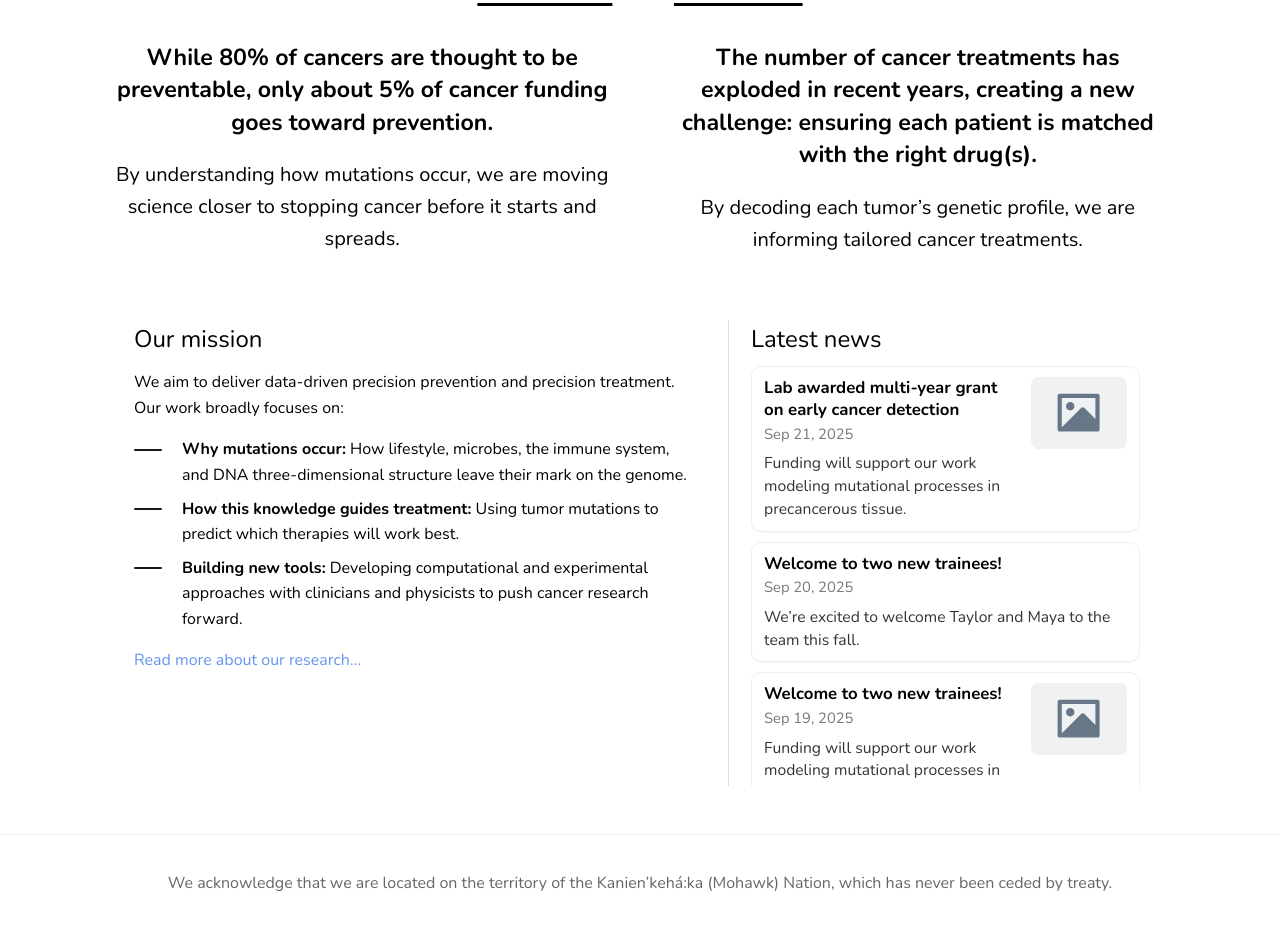
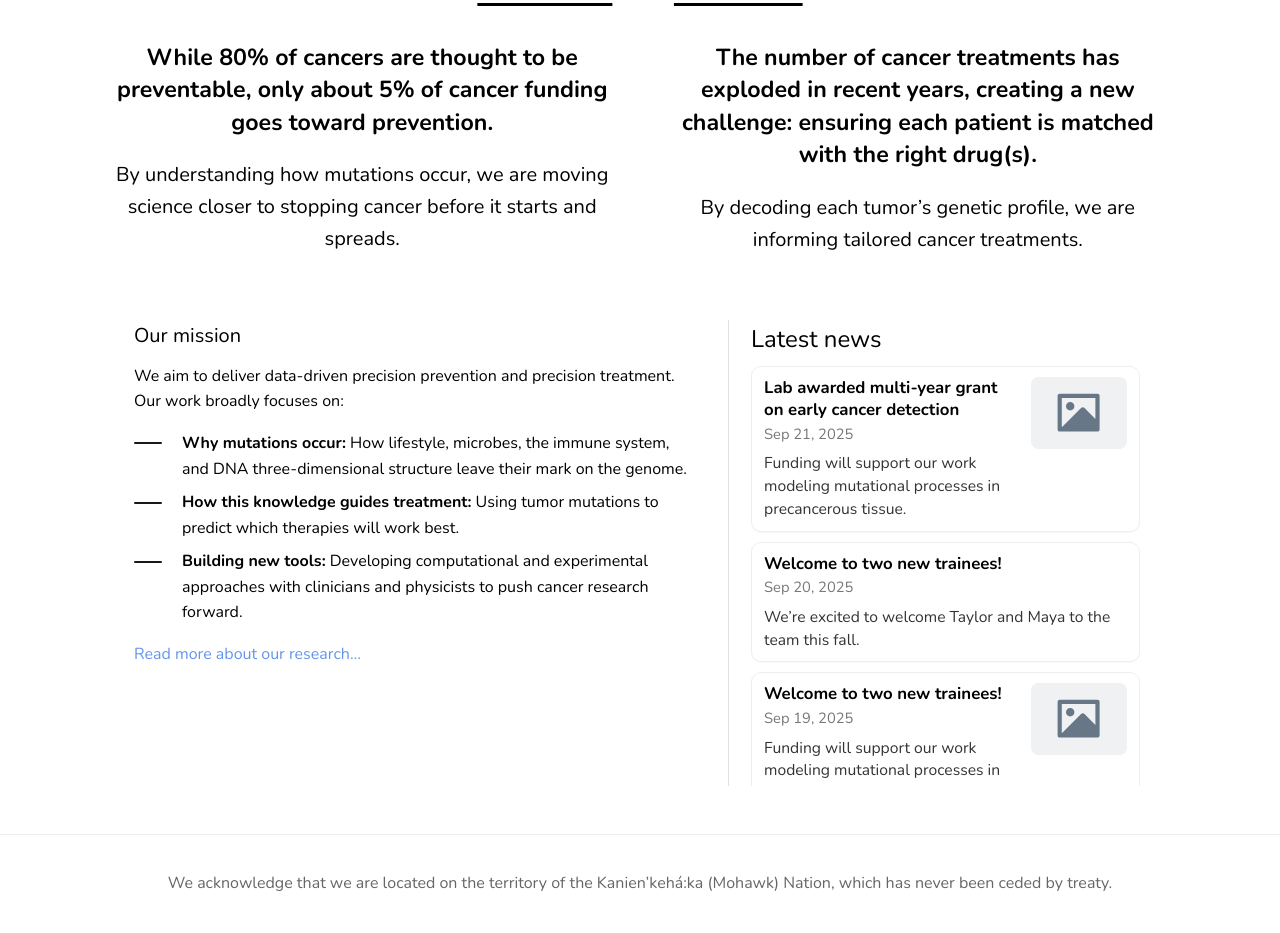
Before and after one commit to joseph-gad-code/Gurjao-Lab-Website, a Jekyll site: the page built from index.md, in a window 1280 px wide. Shown: the part 992-1925 px from the top of the page. Built offline with Jekyll 4.4.1, drawn with Linux system fonts in a browser that asks for light colours.

Commit message:
Update font sizes for homepage and body text

```diff
--- a/assets/css/main.scss
+++ b/assets/css/main.scss
@@ -90,7 +90,7 @@
 
 .homepage-blurbs .secondary-blurb {
   text-align: center;
-  font-size: clamp(1rem, 2.2vw, 1.25rem);
+  font-size: 20px;
   line-height: 1.6;
 }
 
@@ -125,6 +125,7 @@
 .body-text h2 {
   margin: 0 0 12px;
   font-weight: 400;
+  font-size: 20px;
 }
 
 .body-text .text-above-list {
```
